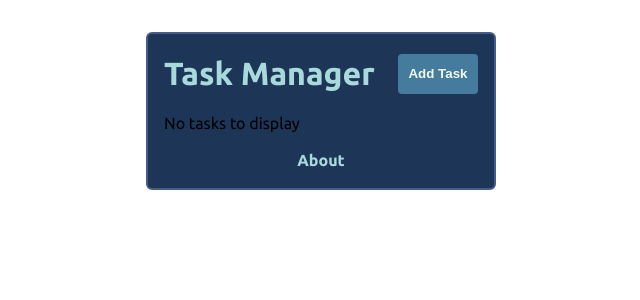
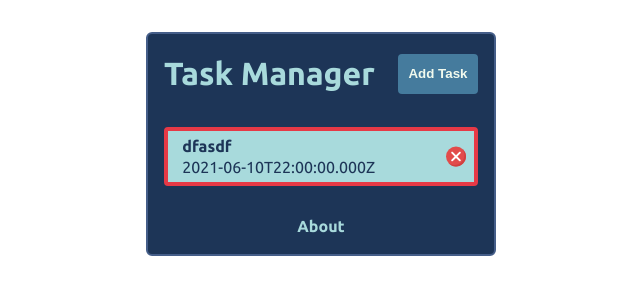
Before and after one commit to H-Bo214/task-manager, a React (Create React App) app: page / in a window 1280 px wide. Shown: the top 300 px of the page, without its empty margins (319-959 px from the left). Built offline with nearby package versions, Linux system fonts and the light colour scheme; data requests are answered from the project's data file.

Commit message:
Add conditional rendering of className on Task component based on priority status

```diff
--- a/db.json
+++ b/db.json
@@ -1,3 +1,10 @@
 {
-  "tasks": []
+  "tasks": [
+    {
+      "text": "dfasdf",
+      "date": "2021-06-10T22:00:00.000Z",
+      "priority": true,
+      "id": 1
+    }
+  ]
 }
--- a/src/components/App/App.js
+++ b/src/components/App/App.js
@@ -52,6 +52,7 @@ function App() {
       setError('An error occurred deleting your tasks.')
     }
   }
+
   return (
     <Router>
       <main className="app-container">
--- a/src/components/Task/Task.css
+++ b/src/components/Task/Task.css
@@ -19,3 +19,13 @@ img {
 .text-date,p {
   margin: 3px;
 }
+
+.priority {
+  background: #A8DADC;
+  display: flex;
+  justify-content:space-around;
+  margin: 0.8em 0;
+  color: #1D3557;
+  border-radius: 4px;
+  border: 4px solid #E63946;
+}
--- a/src/components/Task/Task.js
+++ b/src/components/Task/Task.js
@@ -3,7 +3,7 @@ import '../Task/Task.css'
 
 const Task = ( { task, deleteTask } ) => {
   return (
-    <section className='single-task'>
+    <section className={task.priority ? 'priority' : 'single-task'}>
       <section className='text-date'>
         <h4>{task.text}</h4>
         <p>{task.date}</p>
```
